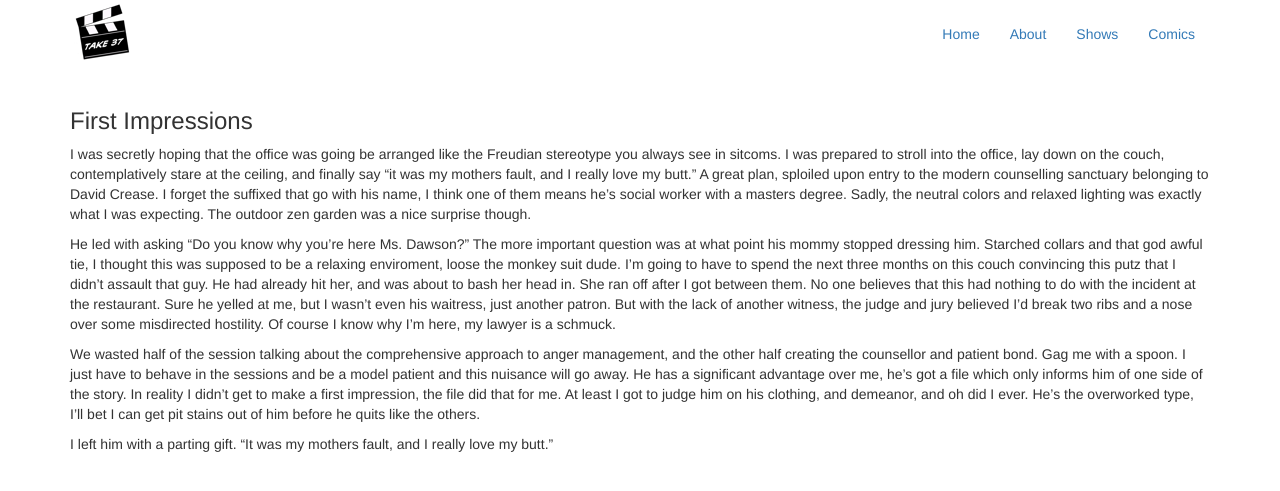
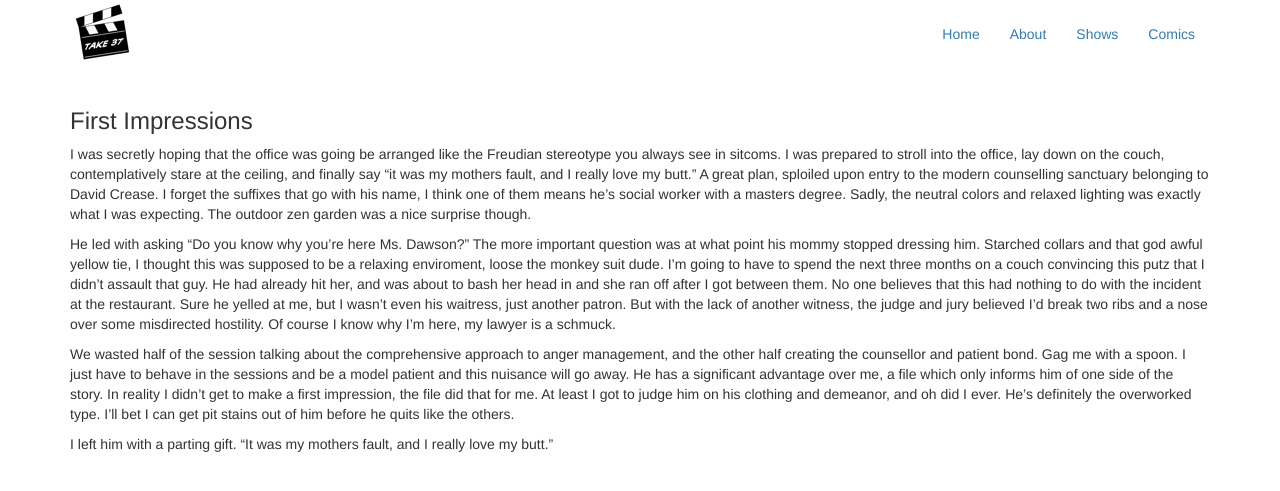
Before and after one commit to MirandaJanell/Take37, a Jekyll site: the page built from _posts/Sarah/2015-10-16-First-Impressions.md, in a window 1280 px wide. Shown: the top 491 px of the page. Built offline with Jekyll 4.4.1, drawn with Linux system fonts in a browser that asks for light colours.

Commit message:
Reworked the main content.

```diff
--- a/_posts/Sarah/2015-10-16-First-Impressions.md
+++ b/_posts/Sarah/2015-10-16-First-Impressions.md
@@ -4,10 +4,10 @@ title: First Impressions
 category: Sarah
 tags:
 ---
-I was secretly hoping that the office was going be arranged like the Freudian stereotype you always see in sitcoms. I was prepared to stroll into the office, lay down on the couch, contemplatively stare at the ceiling, and finally say "it was my mothers fault, and I really love my butt." A great plan, sploiled upon entry to the modern counselling sanctuary belonging to David Crease. I forget the suffixed that go with his name, I think one of them means he's social worker with a masters degree. Sadly, the neutral colors and relaxed lighting was exactly what I was expecting. The outdoor zen garden was a nice surprise though.
+I was secretly hoping that the office was going be arranged like the Freudian stereotype you always see in sitcoms. I was prepared to stroll into the office, lay down on the couch, contemplatively stare at the ceiling, and finally say "it was my mothers fault, and I really love my butt." A great plan, sploiled upon entry to the modern counselling sanctuary belonging to David Crease. I forget the suffixes that go with his name, I think one of them means he's social worker with a masters degree. Sadly, the neutral colors and relaxed lighting was exactly what I was expecting. The outdoor zen garden was a nice surprise though.
 
-He led with asking "Do you know why you're here Ms. Dawson?" The more important question was at what point his mommy stopped dressing him. Starched collars and that god awful tie, I thought this was supposed to be a relaxing enviroment, loose the monkey suit dude. I'm going to have to spend the next three months on this couch convincing this putz that I didn't assault that guy. He had already hit her, and was about to bash her head in. She ran off after I got between them. No one believes that this had nothing to do with the incident at the restaurant. Sure he yelled at me, but I wasn't even his waitress, just another patron. But with the lack of another witness, the judge and jury believed I'd break two ribs and a nose over some misdirected hostility. Of course I know why I'm here, my lawyer is a schmuck.
+He led with asking "Do you know why you're here Ms. Dawson?" The more important question was at what point his mommy stopped dressing him. Starched collars and that god awful yellow tie, I thought this was supposed to be a relaxing enviroment, loose the monkey suit dude. I'm going to have to spend the next three months on a couch convincing this putz that I didn't assault that guy. He had already hit her, and was about to bash her head in and she ran off after I got between them. No one believes that this had nothing to do with the incident at the restaurant. Sure he yelled at me, but I wasn't even his waitress, just another patron. But with the lack of another witness, the judge and jury believed I'd break two ribs and a nose over some misdirected hostility. Of course I know why I'm here, my lawyer is a schmuck.
 
-We wasted half of the session talking about the comprehensive approach to anger management, and the other half creating the counsellor and patient bond. Gag me with a spoon. I just have to behave in the sessions and be a model patient and this nuisance will go away. He has a significant advantage over me, he's got a file which only informs him of one side of the story. In reality I didn't get to make a first impression, the file did that for me. At least I got to judge him on his clothing, and demeanor, and oh did I ever. He's the overworked type, I'll bet I can get pit stains out of him before he quits like the others.
+We wasted half of the session talking about the comprehensive approach to anger management, and the other half creating the counsellor and patient bond. Gag me with a spoon. I just have to behave in the sessions and be a model patient and this nuisance will go away. He has a significant advantage over me, a file which only informs him of one side of the story. In reality I didn't get to make a first impression, the file did that for me. At least I got to judge him on his clothing and demeanor, and oh did I ever. He's definitely the overworked type. I'll bet I can get pit stains out of him before he quits like the others.
 
 I left him with a parting gift. "It was my mothers fault, and I really love my butt."
```
